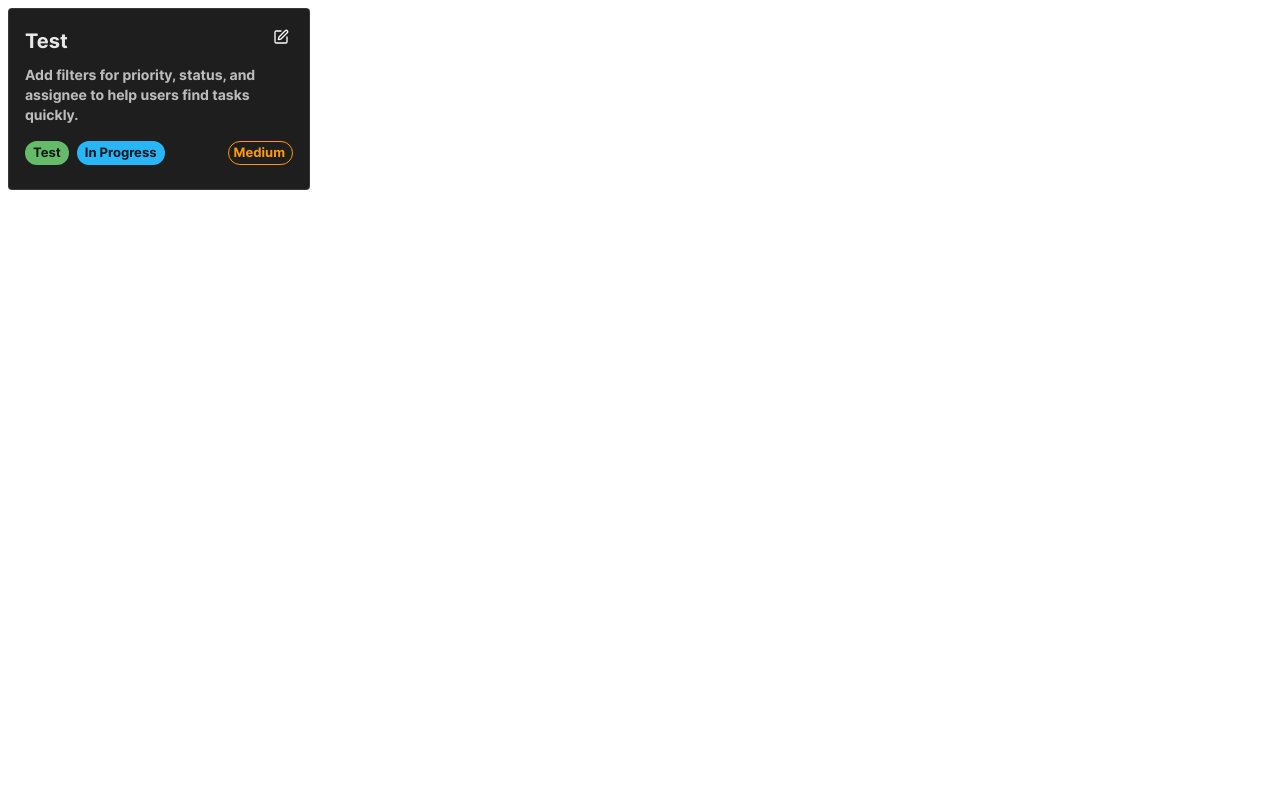
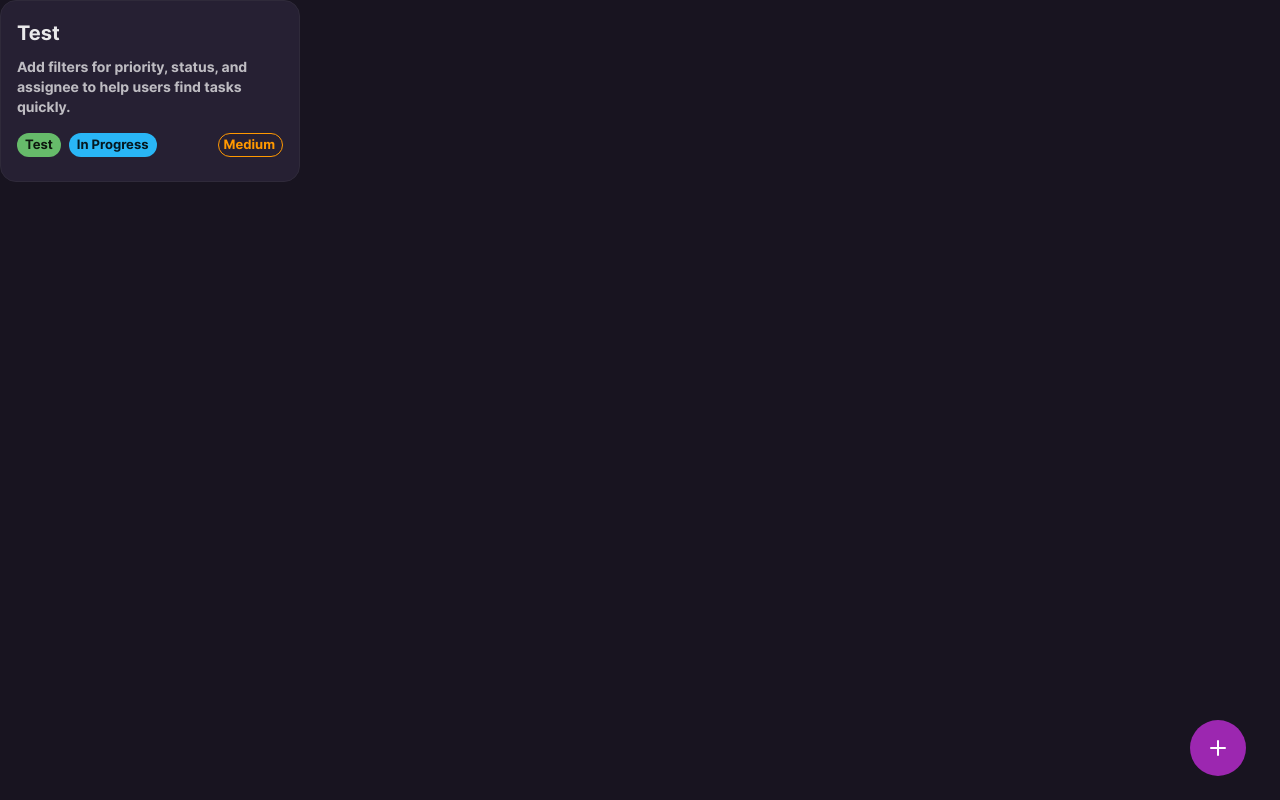
Before and after one commit to mattveyyyy/Task-Manager, a React (Vite) app: page / in a window 1280 px wide. Built offline with nearby package versions, Linux system fonts and the light colour scheme.

Commit message:
feat: add button + настроена цветовая палитра

```diff
--- a/src/App.tsx
+++ b/src/App.tsx
@@ -1,12 +1,13 @@
 
 import { darkTheme } from './theme';
 import { TaskItem } from './components/TaskItem/TaskItem'
-import { ThemeProvider } from '@emotion/react';
-
+import { ThemeProvider, CssBaseline } from '@mui/material';
+import { AddButton } from './components/AddButton/AddButton';
 function App() {
 
   return (
     <ThemeProvider theme={darkTheme}>
+      <CssBaseline />
     <TaskItem
       id='1'
       title='Test'
@@ -16,6 +17,7 @@ function App() {
       priority='Medium'
       onEdit={(id) => console.log('Editing task:', id)}
     />
+    <AddButton onClick={() => console.log('Add Task')} />
     </ThemeProvider>
   )
 }
--- /dev/null
+++ b/src/components/AddButton/AddButton.module.css
@@ -0,0 +1,93 @@
+.fab {
+    position: fixed;
+    bottom: 24px;
+    right: 34px;
+    width: 56px;
+    height: 56px;
+    border-radius: 50%;
+    background-color: #9c27b0;
+    color: white;
+    border: none;
+    cursor: pointer;
+    z-index: 9999;
+    display: flex;
+    align-items: center;
+    justify-content: center;
+    transition: background-color 0.3s, box-shadow 0.3s;
+    box-shadow: none;
+    }
+
+.fabHovered {
+    box-shadow: 0 0 12px 6px rgba(156, 39, 176, 0.6);
+}
+
+.iconWrapper {
+    position: relative;
+    display: flex;
+    align-items: center;
+    justify-content: center;
+}
+
+.plusIcon {
+    transition: transform 0.3s;
+}
+
+.plusIconHovered {
+    transform: rotate(90deg) scale(1.1);
+}
+
+.plusIconPressed {
+    transform: scale(0.95);
+}
+
+.ring {
+    position: absolute;
+    inset: 0;
+    border: 2px solid rgba(255, 255, 255, 0.3);
+    border-radius: 50%;
+    transition: all 0.5s;
+    z-index: -1;
+}
+
+.ringHidden {
+    transform: scale(1.5);
+    opacity: 0;
+}
+
+.tooltip {
+    position: absolute;
+    bottom: 100%;
+    left: 50%;
+    transform: translateX(-50%) translateY(8px);
+    margin-bottom: 8px;
+    background-color: rgba(40, 40, 40, 0.9);
+    border: 1px solid rgba(255, 255, 255, 0.15);
+    backdrop-filter: blur(6px);
+    border-radius: 8px;
+    padding: 6px 12px;
+    font-size: 13px;
+    color: white;
+    white-space: nowrap;
+    opacity: 0;
+    transition: all 0.3s ease;
+    pointer-events: none;
+    z-index: 10;
+}
+
+.tooltipVisible {
+    opacity: 1;
+    transform: translateX(-50%) translateY(0);
+    pointer-events: auto;
+}
+
+.tooltipArrow {
+    position: absolute;
+    top: 100%;
+    left: 50%;
+    transform: translateX(-50%);
+    width: 0;
+    height: 0;
+    border-left: 6px solid transparent;
+    border-right: 6px solid transparent;
+    border-top: 6px solid rgba(255, 255, 255, 0.15);
+}
--- /dev/null
+++ b/src/components/AddButton/AddButton.tsx
@@ -0,0 +1,35 @@
+import React, { useState } from 'react';
+import { Plus } from 'lucide-react';
+import styles from './AddButton.module.css';
+
+interface AddButtonProps {
+    onClick: () => void;
+}
+
+export const AddButton = ({ onClick }: AddButtonProps) => {
+    const [isHovered, setIsHovered] = useState(false);
+    const [isPressed, setIsPressed] = useState(false);
+
+    return (
+        <button
+        className={`${styles.fab} ${isHovered ? styles.fabHovered : ''}`}
+        onMouseEnter={() => setIsHovered(true)}
+        onMouseLeave={() => setIsHovered(false)}
+        onMouseDown={() => setIsPressed(true)}
+        onMouseUp={() => setIsPressed(false)}
+        onClick={onClick}
+        >
+        <div className={styles.iconWrapper}>
+            <Plus
+            size={24}
+            className={`${styles.plusIcon} ${isHovered ? styles.plusIconHovered : ''} ${isPressed ? styles.plusIconPressed : ''}`}
+            />
+        </div>
+
+        <div className={`${styles.tooltip} ${isHovered ? styles.tooltipVisible : ''}`}>
+            Add new task
+            <div className={styles.tooltipArrow} />
+        </div>
+        </button>
+    );
+};
--- a/src/components/TaskItem/TaskItem.module.css
+++ b/src/components/TaskItem/TaskItem.module.css
@@ -1,11 +1,15 @@
 .card {
-    border-radius: 8px;
-    background-color: #2a2a2a;
-    border: 1px solid #333;
-    transition: all 0.2s ease;
+    transition: all 0.3s ease;
+    cursor: pointer;
+    border-radius: 16px !important;
     max-width: 300px;
     width: 100%;
     min-width: 280px;
+}
+
+.card:hover {
+    border-color: #9c27b0;
+    box-shadow: 0 0 8px 2px rgba(156, 39, 176, 0.8);
 }
 
 .cardContent {
@@ -91,6 +95,12 @@
     top: 12px;
     right: 12px;
     z-index: 2;
+    opacity: 0;
+    transition: opacity 0.3s ease;
+}
+
+.card:hover .editIconWrapper {
+    opacity: 1;
 }
 
 .editButton {
--- a/src/main.tsx
+++ b/src/main.tsx
@@ -5,6 +5,7 @@ import App from './App.tsx'
 
 createRoot(document.getElementById('root')!).render(
   <StrictMode>
+
     <App />
   </StrictMode>,
 )
--- a/src/theme.ts
+++ b/src/theme.ts
@@ -4,13 +4,18 @@ export const darkTheme = createTheme({
     palette: {
         mode: 'dark',
         background: {
-            paper: '#1E1E1E',
-            default: '#121212'
+            default: '#181420',
+            paper: '#262033'
         },
         text: {
-            primary: '#FFFFFF',
+            primary: '#F0F0F0',
             secondary: '#B0B0B0'
-        }
+    },
+        primary: {
+            main: '#9C27B0',
+            contrastText: '#FFFFFF'
+        },
+        divider: '#2f2a3a'
     },
     typography: {
         fontFamily: "'Inter', sans-serif",
```
